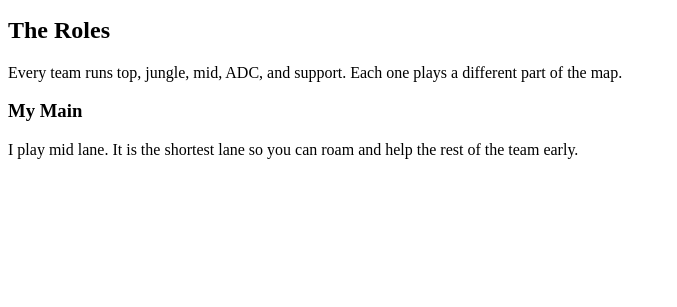
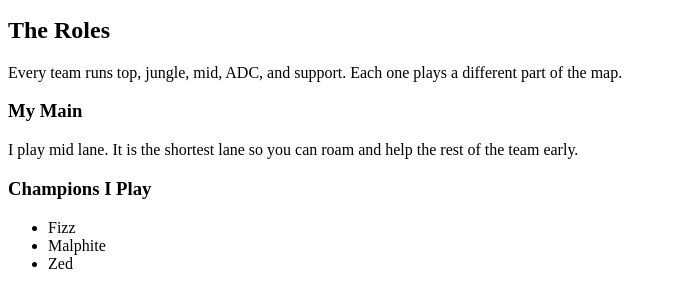
Before and after one commit to ZiedRbd/cosc2328, a website: page public/ic3/ic3.html in a window 1280 px wide. Shown: the part 101-408 px from the top of the page, without its empty margins (0-677 px from the left). Drawn offline with Linux system fonts and the light colour scheme.

Commit message:
IC3 stretch

```diff
--- a/public/ic3/ic3.html
+++ b/public/ic3/ic3.html
@@ -15,5 +15,12 @@
 
   <h3>My Main</h3>
   <p>I play mid lane. It is the shortest lane so you can roam and help the rest of the team early.</p>
+
+  <h3>Champions I Play</h3>
+  <ul>
+    <li>Fizz</li>
+    <li>Malphite</li>
+    <li>Zed</li>
+  </ul>
 </body>
 </html>
```
